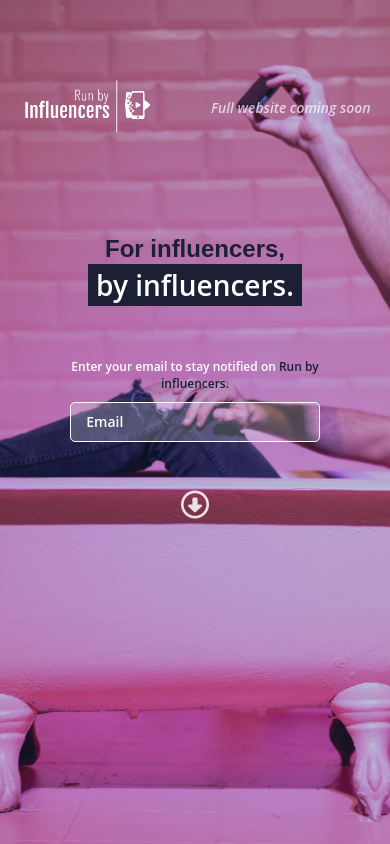
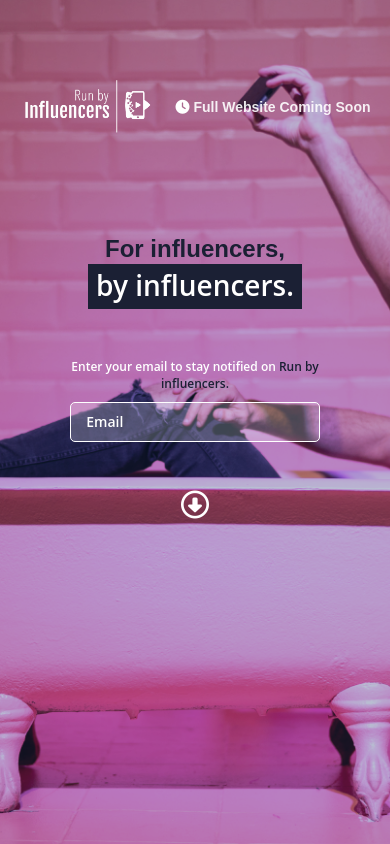
Before and after one commit to icecreamwebdev/RunByInfluencers, a PHP site: page / in a window 390 px wide. Run offline with PHP 8.4, Linux system fonts and the light colour scheme; some libraries are stand-ins or nearby versions; some web fonts are replaced.

Commit message:
another commit

```diff
--- a/index.html
+++ b/index.html
@@ -5,9 +5,10 @@
         <title>Run By Influencers</title>
         <meta name="description" content="An agency ran by influencers">
         <meta name="viewport" content="width=device-width, initial-scale=1">
+        <link rel="stylesheet" href="https://use.typekit.net/bio7clg.css">
+        <link rel="stylesheet" type="text/css" href="text.css" />
 
-        <link rel="stylesheet" type="text/css" href="text.css" />
-        <link rel="stylesheet" href="https://use.typekit.net/bio7clg.css">
+
 
         <script src="https://kit.fontawesome.com/480047a3c1.js" crossorigin="anonymous"></script>
 
@@ -23,7 +24,9 @@
             <header>
                 <div id="headerInner">
                 <div id="logo"><!-- <img src="logo/png/rbi-logo-wide-dark-bg-mono.png" />--><img src="logo/png/laurenLogo2.png" /></div>
-                <div id="menu"><h2>Full website coming soon</h2></div>
+                <div id="menu"><h2><i class="fas fa-clock"></i>
+
+<span style="opacity:0.9;">Full Website Coming Soon</h2></div>
                 </div>
             </header>
                 <div id="homeMain">
--- a/text.css
+++ b/text.css
@@ -71,11 +71,22 @@ position: absolute;
 }
 
 #homeWrap #menu h2{
-
+font-family: fira-sans-compressed, sans-serif;
+font-weight: 700;
+font-style: normal;
     font-size: 14px;
     color:white;
-    opacity:0.7;
-    font-style:italic;
+    opacity:1;
+}
+
+#homeWrap #menu h2 span{
+font-family: fira-sans-condensed, sans-serif;
+font-weight: 700;
+font-style: normal;
+}
+
+#homeWrap #menu h2{
+    opacity 1;
 }
 
 #homeWrap #logo img{
@@ -117,6 +128,7 @@ position: absolute;
     padding:2px;
     padding-right:8px;
     padding-left:8px;
+    padding-bottom:5px;
     margin-top:2px;
     font-size:34px;
 
@@ -215,7 +227,7 @@ display: inline-block;
 
 #downArrow span{
 
-    opacity:0.85;
+    opacity:1;
     color:white;
 
 
@@ -490,9 +502,4 @@ background-size: cover;
   -ms-transform: translateY(-50%);
   transform: translateY(-50%);
 }
-    #infoWrap h2{
-
-        font-size:16px;
-    }
-
 }
```
